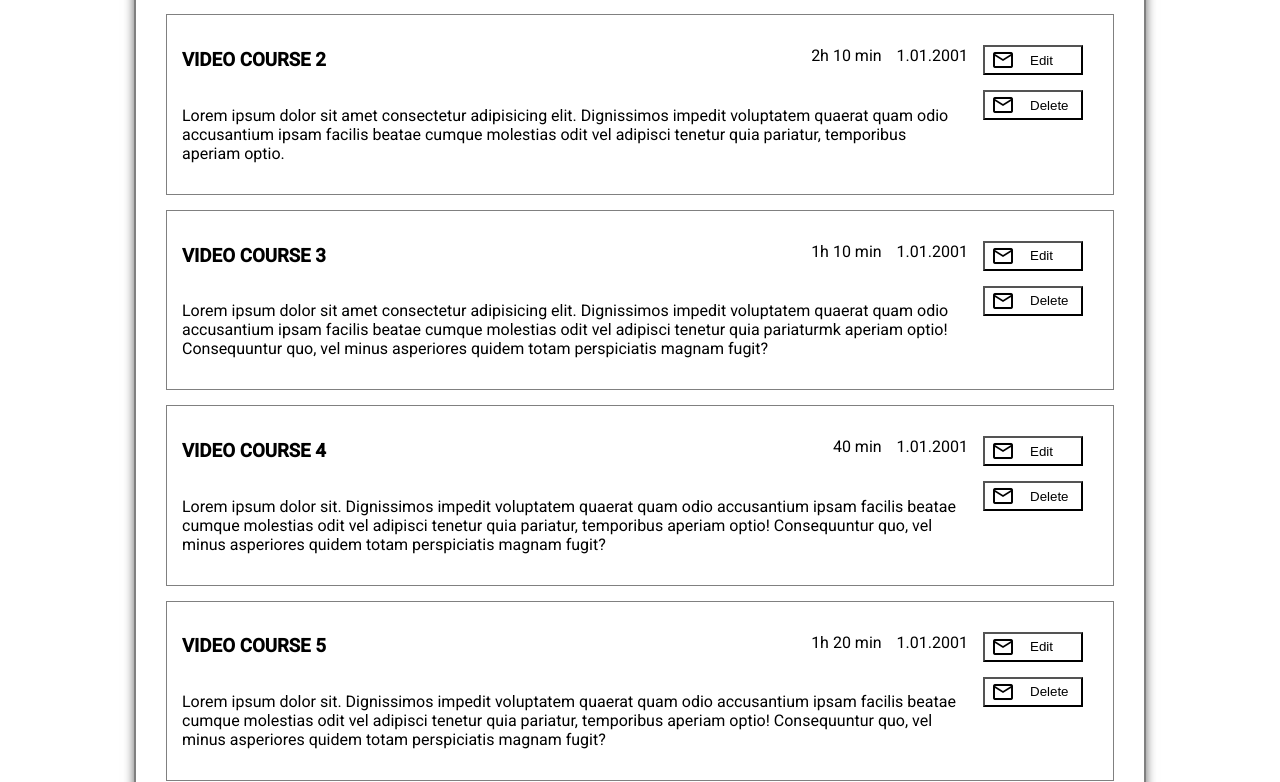
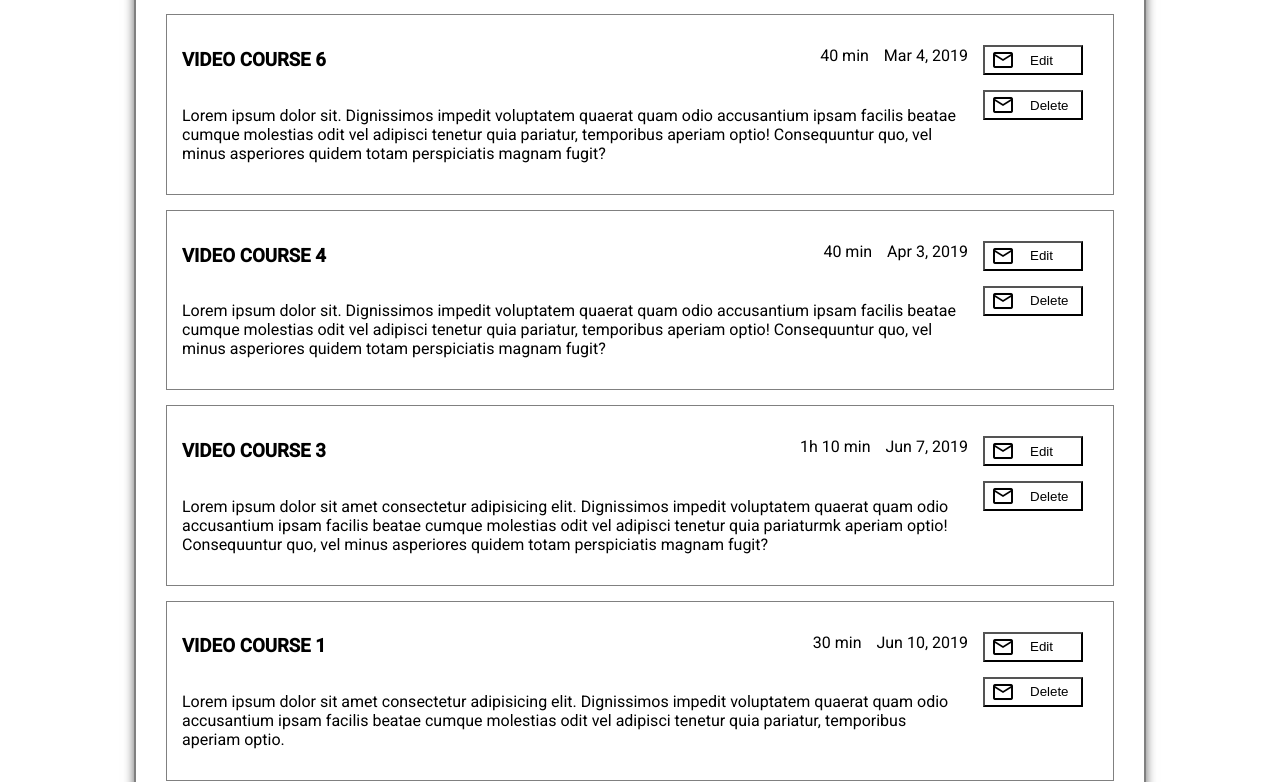
Before and after one commit to lenon777/angular-mentoring, an Angular app in the folder hw1-2/: page / in a window 1280 px wide. Shown: the part 399-1181 px from the top of the page. Built offline with nearby package versions, Linux system fonts and the light colour scheme.

Commit message:
added orderPipe

```diff
--- a/hw1-2/src/app/app.module.ts
+++ b/hw1-2/src/app/app.module.ts
@@ -8,7 +8,7 @@ import { NoopAnimationsModule } from '@angular/platform-browser/animations';
 import { DataService } from './core/services/data.service';
 import {FormsModule} from '@angular/forms';
 import { MainModule } from './shared/main/main.module';
-import { DurationPipe } from './utils/duration.pipe';
+
 
 
 
@@ -16,7 +16,6 @@ import { DurationPipe } from './utils/duration.pipe';
 @NgModule({
   declarations: [
     AppComponent,
-    //DurationPipe
   ],
   imports: [
     BrowserModule,
--- a/hw1-2/src/app/core/services/data.service.ts
+++ b/hw1-2/src/app/core/services/data.service.ts
@@ -4,13 +4,13 @@ import { Course } from '../../utils/course';
 @Injectable()
 export class DataService {
 
-  public course1 = new Course(1, 'Video Course 1', "1.01.2001", 30, "Lorem ipsum dolor sit amet consectetur adipisicing elit. Dignissimos impedit voluptatem quaerat quam odio accusantium ipsam facilis beatae cumque molestias odit vel adipisci tenetur quia pariatur, temporibus aperiam optio.");
-  public course2 = new Course(2, 'Video Course 2', "1.01.2001", 130, "Lorem ipsum dolor sit amet consectetur adipisicing elit. Dignissimos impedit voluptatem quaerat quam odio accusantium ipsam facilis beatae cumque molestias odit vel adipisci tenetur quia pariatur, temporibus aperiam optio.");
-  public course3 = new Course(3, 'Video Course 3', "1.01.2001", 70, "Lorem ipsum dolor sit amet consectetur adipisicing elit. Dignissimos impedit voluptatem quaerat quam odio accusantium ipsam facilis beatae cumque molestias odit vel adipisci tenetur quia pariaturmk aperiam optio! Consequuntur quo, vel minus asperiores quidem totam perspiciatis magnam fugit?");
-  public course4 = new Course(4, 'Video Course 4', "1.01.2001", 40, "Lorem ipsum dolor sit. Dignissimos impedit voluptatem quaerat quam odio accusantium ipsam facilis beatae cumque molestias odit vel adipisci tenetur quia pariatur, temporibus aperiam optio! Consequuntur quo, vel minus asperiores quidem totam perspiciatis magnam fugit?");
-  public course5 = new Course(5, 'Video Course 5', "1.01.2001", 80, "Lorem ipsum dolor sit. Dignissimos impedit voluptatem quaerat quam odio accusantium ipsam facilis beatae cumque molestias odit vel adipisci tenetur quia pariatur, temporibus aperiam optio! Consequuntur quo, vel minus asperiores quidem totam perspiciatis magnam fugit?");
-  public course6 = new Course(6, 'Video Course 6', "1.01.2001", 40, "Lorem ipsum dolor sit. Dignissimos impedit voluptatem quaerat quam odio accusantium ipsam facilis beatae cumque molestias odit vel adipisci tenetur quia pariatur, temporibus aperiam optio! Consequuntur quo, vel minus asperiores quidem totam perspiciatis magnam fugit?");
-  public course7 = new Course(7, 'Video Course 7', "1.01.2001", 60, "Lorem ipsum dolor sit. Dignissimos impedit voluptatem quaerat quam odio accusantium ipsam facilis beatae cumque molestias odit vel adipisci tenetur quia pariatur, temporibus aperiam optio! Consequuntur quo, vel minus asperiores quidem totam perspiciatis magnam fugit?");
+  public course1 = new Course(1, 'Video Course 1', new Date(2019,5,10), 30, "Lorem ipsum dolor sit amet consectetur adipisicing elit. Dignissimos impedit voluptatem quaerat quam odio accusantium ipsam facilis beatae cumque molestias odit vel adipisci tenetur quia pariatur, temporibus aperiam optio.");
+  public course2 = new Course(2, 'Video Course 2', new Date(2017,1,12), 130, "Lorem ipsum dolor sit amet consectetur adipisicing elit. Dignissimos impedit voluptatem quaerat quam odio accusantium ipsam facilis beatae cumque molestias odit vel adipisci tenetur quia pariatur, temporibus aperiam optio.");
+  public course3 = new Course(3, 'Video Course 3', new Date(2019,5,7), 70, "Lorem ipsum dolor sit amet consectetur adipisicing elit. Dignissimos impedit voluptatem quaerat quam odio accusantium ipsam facilis beatae cumque molestias odit vel adipisci tenetur quia pariaturmk aperiam optio! Consequuntur quo, vel minus asperiores quidem totam perspiciatis magnam fugit?");
+  public course4 = new Course(4, 'Video Course 4', new Date(2019,3,3), 40, "Lorem ipsum dolor sit. Dignissimos impedit voluptatem quaerat quam odio accusantium ipsam facilis beatae cumque molestias odit vel adipisci tenetur quia pariatur, temporibus aperiam optio! Consequuntur quo, vel minus asperiores quidem totam perspiciatis magnam fugit?");
+  public course5 = new Course(5, 'Video Course 5', new Date(2019,11,1), 80, "Lorem ipsum dolor sit. Dignissimos impedit voluptatem quaerat quam odio accusantium ipsam facilis beatae cumque molestias odit vel adipisci tenetur quia pariatur, temporibus aperiam optio! Consequuntur quo, vel minus asperiores quidem totam perspiciatis magnam fugit?");
+  public course6 = new Course(6, 'Video Course 6', new Date(2018,14,4), 40, "Lorem ipsum dolor sit. Dignissimos impedit voluptatem quaerat quam odio accusantium ipsam facilis beatae cumque molestias odit vel adipisci tenetur quia pariatur, temporibus aperiam optio! Consequuntur quo, vel minus asperiores quidem totam perspiciatis magnam fugit?");
+  public course7 = new Course(7, 'Video Course 7', new Date(2019,5,12) , 60, "Lorem ipsum dolor sit. Dignissimos impedit voluptatem quaerat quam odio accusantium ipsam facilis beatae cumque molestias odit vel adipisci tenetur quia pariatur, temporibus aperiam optio! Consequuntur quo, vel minus asperiores quidem totam perspiciatis magnam fugit?");
   public data: any = [this.course1, this.course2, this.course3, this.course4, this.course5, this.course6, this.course7];
 
   deleteCourse(courseId) {
--- a/hw1-2/src/app/models/course.interface.ts
+++ b/hw1-2/src/app/models/course.interface.ts
@@ -1,7 +1,7 @@
 export interface CourseInterface {
   id: number;
   title: string;
-  creationDate: string;
+  creationDate: any;
   duration: number;
   description: string;
 }
--- a/hw1-2/src/app/shared/main/main.module.ts
+++ b/hw1-2/src/app/shared/main/main.module.ts
@@ -9,6 +9,7 @@ import { CommonModule } from '@angular/common';
 import { FormsModule } from '@angular/forms';
 import { BrowserModule } from '@angular/platform-browser';
 import { DurationPipe } from 'src/app/utils/duration.pipe';
+import { OrderByPipe } from 'src/app/utils/order-by.pipe';
 
 @NgModule({
     declarations: [
@@ -17,7 +18,8 @@ import { DurationPipe } from 'src/app/utils/duration.pipe';
         LoadMoreComponent,
         SearchControlComponent,
         VideoCoursePlateComponent,
-        DurationPipe
+        DurationPipe,
+        OrderByPipe
     ],
     imports: [
         CommonModule,
--- a/hw1-2/src/app/shared/main/video-course-plate/video-course-plate.component.html
+++ b/hw1-2/src/app/shared/main/video-course-plate/video-course-plate.component.html
@@ -1,10 +1,10 @@
-<div *ngFor="let i of data" class="plate-wrapper space-between p-15 m-15">
+<div *ngFor="let i of data | orderBy:data" class="plate-wrapper space-between p-15 m-15">
   <div>
     <div class="space-between">
       <h3>{{i.title | uppercase}}</h3>
       <div class="space-between">
         <p>{{i.duration | duration}}</p>
-        <p class="m-left-15">{{i.creationDate}}</p>
+        <p class="m-left-15">{{i.creationDate | date }}</p>
       </div>
     </div>
     <p>{{i.description}}</p>
--- a/hw1-2/src/app/utils/course.ts
+++ b/hw1-2/src/app/utils/course.ts
@@ -6,7 +6,7 @@ export class Course implements CourseInterface {
   creationDate: string;
   duration: number;
   description: string;
-  constructor(id: number, title: string, creationDate: string, duration: number, description: string) {
+  constructor(id: number, title: string, creationDate: any, duration: number, description: string) {
     this.id = id;
     this.title = title;
     this.creationDate = creationDate;
--- a/hw1-2/src/app/utils/duration.pipe.ts
+++ b/hw1-2/src/app/utils/duration.pipe.ts
@@ -8,7 +8,6 @@ export class DurationPipe implements PipeTransform {
   transform(value: number): string {
     if (value >= 60) {
         return (value / 60 | 0) + 'h ' + value % 60 + ' min';
-
     }
 
         return value+ ' min';
--- /dev/null
+++ b/hw1-2/src/app/utils/order-by.pipe.ts
@@ -0,0 +1,16 @@
+import { Pipe, PipeTransform } from '@angular/core';
+
+@Pipe({
+  name: 'orderBy'
+})
+export class OrderByPipe implements PipeTransform {
+
+  transform(value: any, args?: any): any {
+
+    value.sort((a: any, b: any) => {
+      return a.creationDate < b.creationDate ? -1 : 0;
+    })
+    return value;
+  }
+
+}
```
Also changed, not shown: 1 other file (tests, documents, lock files or other folders).
